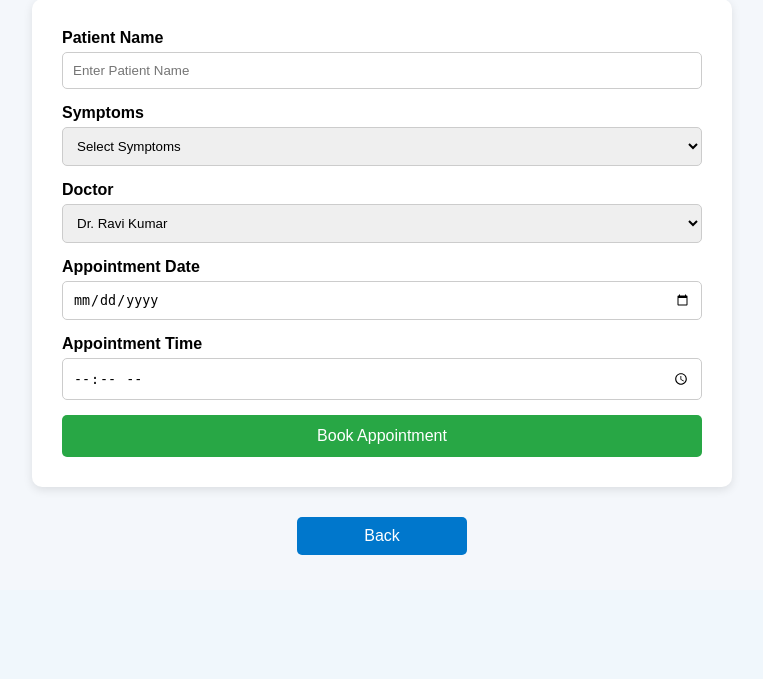
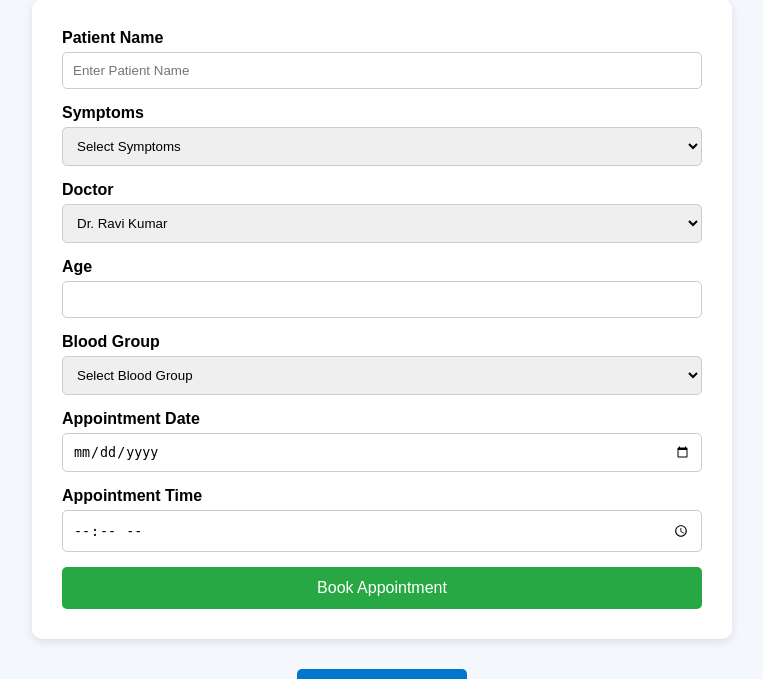
Before and after one commit to BandariAkshitha/RuralCareHub, a Flask app: page /appointment in a window 1280 px wide. Shown: the part 210-889 px from the top of the page, without its empty margins (258-1021 px from the left). Before the commit the page ends 765 px from the top, so only its background shows below. Run offline with Flask 3, Linux system fonts and the light colour scheme.

Commit message:
updated project

```diff
--- a/app.py
+++ b/app.py
@@ -41,6 +41,9 @@ class Appointment(db.Model):
     appointment_time = db.Column(db.String(50))
 
     symptoms = db.Column(db.String(500))
+
+    age = db.Column(db.String(10))
+    blood_group = db.Column(db.String(10))
 
 
 # HEALTH RECORD TABLE
@@ -251,17 +254,21 @@ def appointment():
         symptoms = request.form['symptoms']
         appointment_date = request.form['appointment_date']
         appointment_time = request.form['appointment_time']
+        age = request.form['age']
+        blood_group = request.form['blood_group']
 
         # Automatic doctor selection
         doctor_name = request.form.get("doctor_name")
 
         new_appointment = Appointment(
-            patient_name=patient_name,
-            doctor_name=doctor_name,
-            symptoms=symptoms,
-            appointment_date=appointment_date,
-            appointment_time=appointment_time
-        )
+    patient_name=patient_name,
+    doctor_name=doctor_name,
+    symptoms=symptoms,
+    appointment_date=appointment_date,
+    appointment_time=appointment_time,
+    age=age,
+    blood_group=blood_group
+)
 
         db.session.add(new_appointment)
         db.session.commit()
@@ -524,8 +531,8 @@ def history():
             "doctor": latest_appointment.doctor_name,
             "date": latest_appointment.appointment_date,
             "time": latest_appointment.appointment_time,
-            "age": "21",
-            "blood_group": "O+",
+            "age": latest_appointment.age,
+            "blood_group": latest_appointment.blood_group,
             "history": "General Health Checkup"
         }
 
--- a/templates/appointment.html
+++ b/templates/appointment.html
@@ -130,8 +130,24 @@ width:90%;
 
 </select>
 
+</select>
+<label id="age-label">Age</label>
+<input type="number" name="age" required>
+
+<label id="blood-label">Blood Group</label>
+<select name="blood_group" required>
+    <option value="">Select Blood Group</option>
+    <option value="A+">A+</option>
+    <option value="A-">A-</option>
+    <option value="B+">B+</option>
+    <option value="B-">B-</option>
+    <option value="AB+">AB+</option>
+    <option value="AB-">AB-</option>
+    <option value="O+">O+</option>
+    <option value="O-">O-</option>
+</select>
+
 <label id="date-label">Appointment Date</label>
-
 <input type="date" name="appointment_date" required>
 
 <label id="time-label">Appointment Time</label>
@@ -189,6 +205,8 @@ title:"Appointment Booking",
 patient:"Patient Name",
 symptoms:"Symptoms",
 doctor:"Doctor",
+age:"Age",
+blood:"Blood Group",
 date:"Appointment Date",
 time:"Appointment Time",
 book:"Book Appointment",
@@ -200,6 +218,8 @@ title:"అపాయింట్మెంట్ బుకింగ్",
 patient:"రోగి పేరు",
 symptoms:"లక్షణాలు",
 doctor:"డాక్టర్",
+age:"వయస్సు",
+blood:"రక్త గ్రూప్",
 date:"అపాయింట్మెంట్ తేదీ",
 time:"అపాయింట్మెంట్ సమయం",
 book:"అపాయింట్మెంట్ బుక్ చేయండి",
@@ -211,6 +231,8 @@ title:"अपॉइंटमेंट बुकिंग",
 patient:"मरीज का नाम",
 symptoms:"लक्षण",
 doctor:"डॉक्टर",
+age:"आयु",
+blood:"रक्त समूह",
 date:"अपॉइंटमेंट तिथि",
 time:"अपॉइंटमेंट समय",
 book:"अपॉइंटमेंट बुक करें",
@@ -229,6 +251,8 @@ document.getElementById("symptoms-label").innerHTML=translations[lang].symptoms;
 document.getElementById("doctor-label").innerHTML=translations[lang].doctor;
 document.getElementById("date-label").innerHTML=translations[lang].date;
 document.getElementById("time-label").innerHTML=translations[lang].time;
+document.getElementById("age-label").innerHTML = translations[lang].age;
+document.getElementById("blood-label").innerHTML = translations[lang].blood;
 document.getElementById("book-btn").innerHTML=translations[lang].book;
 document.getElementById("back-btn").innerHTML=translations[lang].back;
 
@@ -246,6 +270,17 @@ changeLanguage();
 
 }
 
+function bookAppointment(doctorName) {
+
+    localStorage.setItem(
+        "appointmentNotification",
+        "Your appointment with " + doctorName + " has been confirmed."
+    );
+
+    alert("Appointment booked successfully!");
+
+    window.location.href = "/notifications";
+}
 </script>
 
 </body>
```
Also changed, not shown: templates/doctor_directory.html (+16 -3 lines), templates/patient_history.html (+4 -4 lines), instance/ruralcarehub.db.
